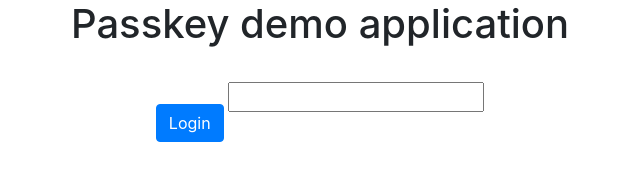
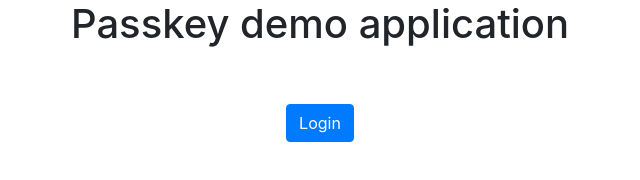
Before and after one commit to philippederyck/pws-tournament-webauthn-html, a website built with Vite: page login.html in a window 1280 px wide. Shown: the whole page, without its empty margins (320-960 px from the left). Built offline with nearby package versions, Linux system fonts and the light colour scheme.

Commit message:
Improved demo

```diff
--- a/login.html
+++ b/login.html
@@ -47,13 +47,6 @@
           >
             Login
           </button>
-
-          <input
-            type="text"
-            name="username"
-            autocomplete="username webauthn"
-            ...
-          />
         </div>
       </div>
     </div>
```
